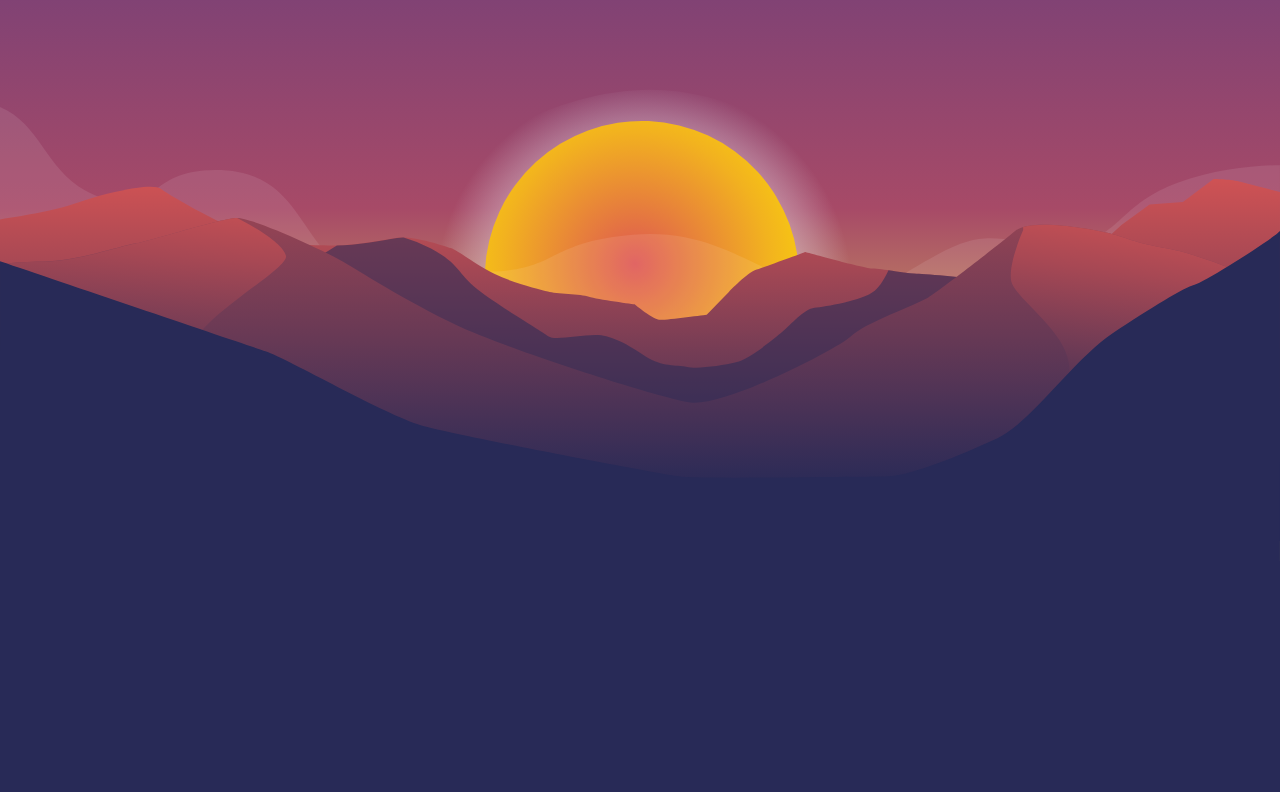
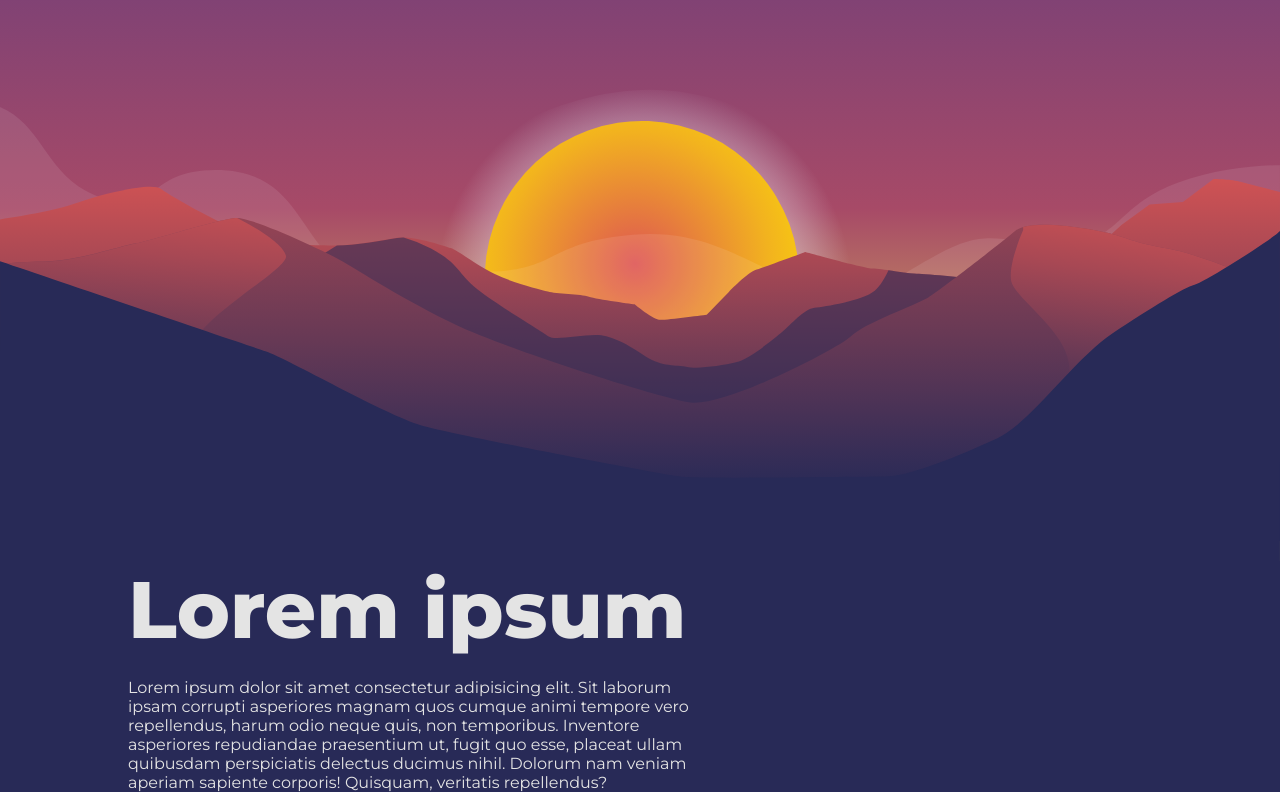
Before and after one commit to IvanSmiths/tutorial-next-gsap-parallax, a Next.js app: page / in a window 1280 px wide. Shown: the part 319-1111 px from the top of the page. Before the commit the page ends 880 px from the top, so only its background shows below. Built offline with nearby package versions, Linux system fonts and the light colour scheme.

Commit message:
add about section

```diff
--- a/src/pages/index.js
+++ b/src/pages/index.js
@@ -3,7 +3,15 @@ import React from 'react'
 
 function Home() {
   return (
-    <Parallax />
+    <>
+      <Parallax />
+      <div className='about'>
+        <h2>
+          Lorem ipsum
+        </h2>
+        <p>Lorem ipsum dolor sit amet consectetur adipisicing elit. Sit laborum ipsam corrupti asperiores magnam quos cumque animi tempore vero repellendus, harum odio neque quis, non temporibus. Inventore asperiores repudiandae praesentium ut, fugit quo esse, placeat ullam quibusdam perspiciatis delectus ducimus nihil. Dolorum nam veniam aperiam sapiente corporis! Quisquam, veritatis repellendus?</p>
+      </div>
+    </>
   )
 }
 
--- a/src/styles/globals.css
+++ b/src/styles/globals.css
@@ -102,3 +102,18 @@ body {
     font-weight: 800;
     border-radius: 0.5rem;
 }
+
+.about {
+    color: var(--secondaryColor);
+    padding-left: 10%;
+}
+
+.about h2 {
+    color: var(--secondaryColor);
+    font-size: 5rem;
+}
+
+.about p {
+    margin-top: 20px;
+    width: 50%;
+}
```
